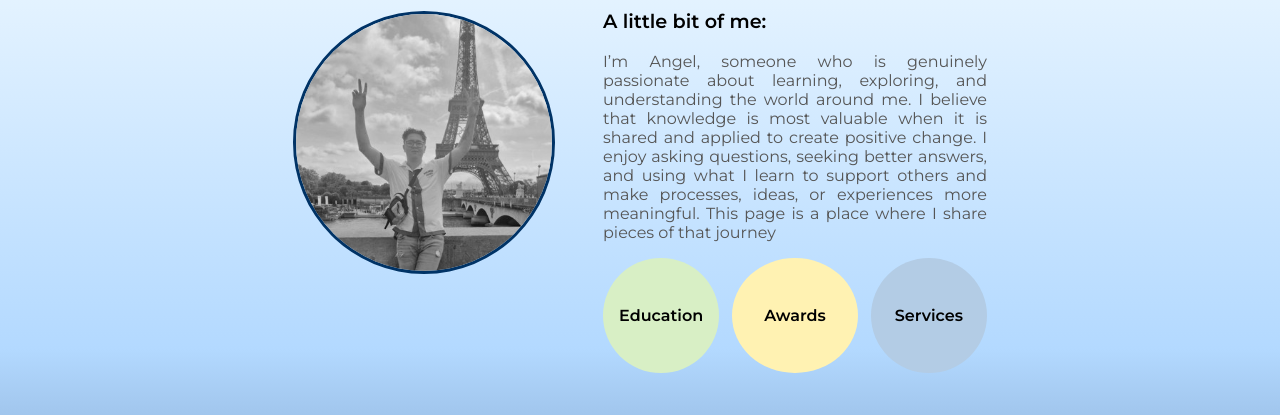
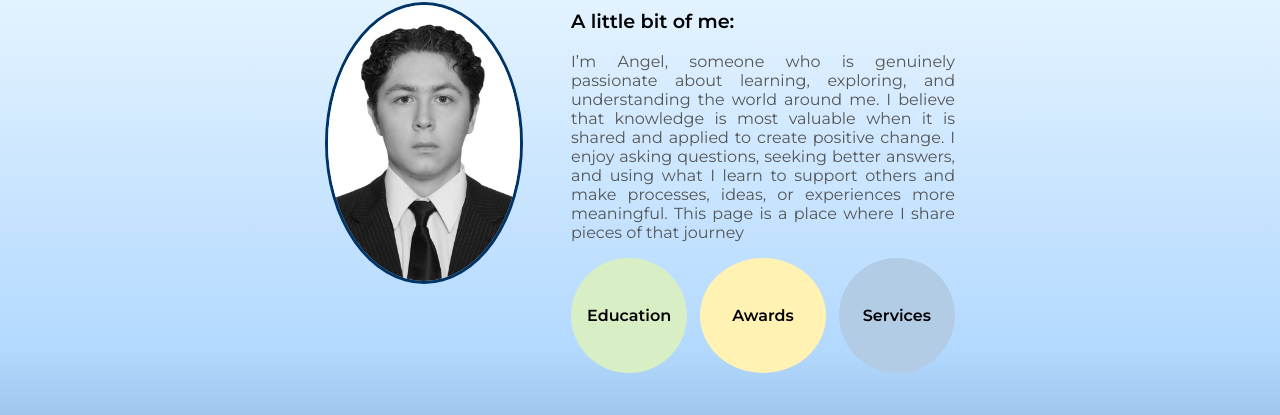
Before and after one commit to angelserna23/myWeb, a plain HTML site: page index.html in a window 1280 px wide. Shown: the part 269-684 px from the top of the page. Drawn offline with Linux system fonts and the light colour scheme; a web font is replaced by a local one.

Commit message:
Modificaciones para telefono

```diff
--- a/css/_layout.scss
+++ b/css/_layout.scss
@@ -518,6 +518,7 @@
     @include phone {
         margin-bottom: .5rem;
         padding: 0 1rem;
+        background: linear-gradient(to right, #c9c9c9, #ffffff);
     }
 }
 
@@ -544,16 +545,17 @@
         margin-bottom: 3rem;
 
         .presentation__img{
-            width: 20%;
+            width: 15%;
+            height: 100%;
+            border: 3px solid #003366;
             border-radius: 50%;
-            border: 3px solid #003366;
 
             @include tablet {
+                width: 30%;
+            }
+
+            @include phone {
                 width: 40%;
-            }
-
-            @include phone {
-                width: 60%;
             }
         }
 
--- a/index.html
+++ b/index.html
@@ -32,7 +32,7 @@
     </header>
     <main class="main__home">
         <article class="presentation">
-            <img class="presentation__img" src="img/miWeb.jpg" alt="">
+            <img class="presentation__img" src="img/foto de graduacion.jpeg" alt="">
             <section class="home__info">
                 <h1 class="info__title">Hello!</h1>
                 <p class="info__text-me">A little bit of me:</p>
```
Also changed, not shown: css/main.css, img/foto de graduacion.jpeg (added), 1 other file.
